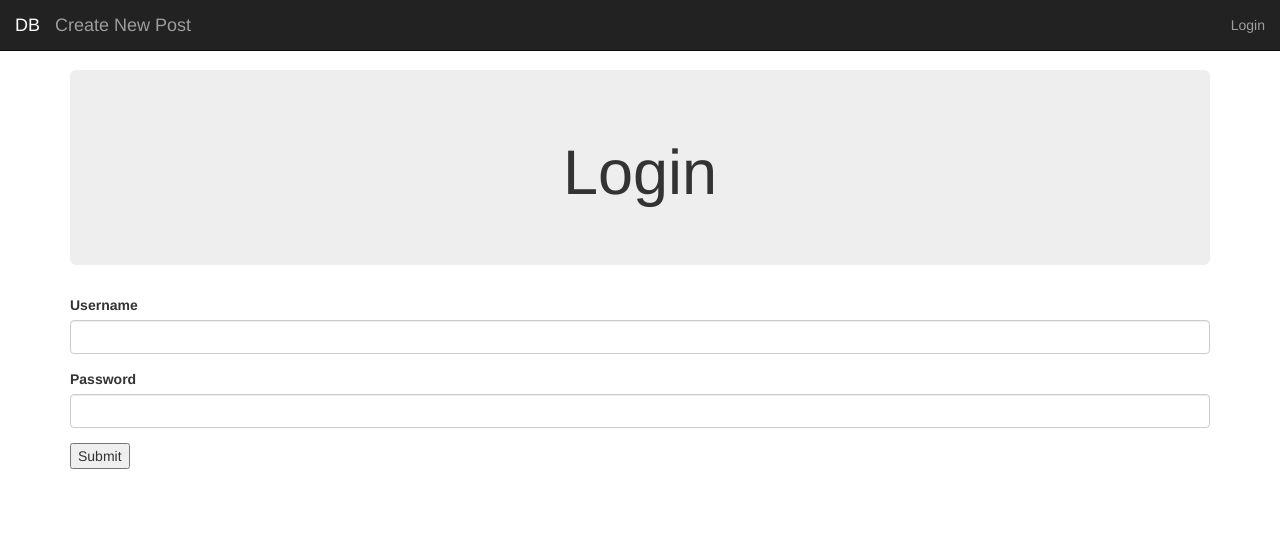
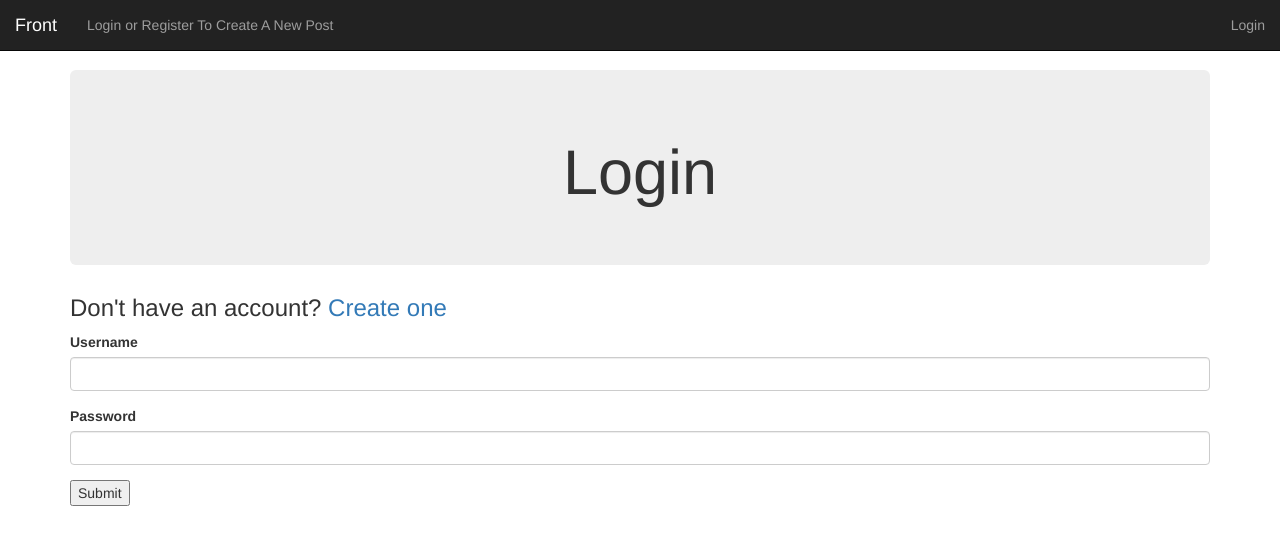
Before and after one commit to johnlaine1/udacity-fsnd-blog, a Python web app: template templates/login.html in a window 1280 px wide. Shown: the top 545 px of the page. Run offline with Jinja, Linux system fonts and the light colour scheme; the template is opened without the code that fills it, so the values that code supplies are empty; some libraries are stand-ins or nearby versions.

Commit message:
feat: Issue 9: Restrict user to only editing or deleting thier posts
Closes #9

```diff
--- a/post.py
+++ b/post.py
@@ -4,4 +4,5 @@ class Post(db.Model):
     '''A class used to create a Post database table'''
     subject = db.StringProperty(required = True)
     content = db.TextProperty(required = True)
+    author = db.TextProperty()
     created = db.DateTimeProperty(auto_now_add = True)
--- a/templates/base.html
+++ b/templates/base.html
@@ -12,8 +12,12 @@
             <nav class="navbar navbar-inverse navbar-fixed-top">
               <div class="container-fluid">
                 <ul class="nav navbar-nav navbar-left">
-                  <li><a class="navbar-brand" href="/">DB</a></li>
-                  <li><a class="add-post navbar-brand navbar-right" href="/post/create">Create New Post</a></li>
+                  <li><a class="navbar-brand" href="/">Front</a></li>
+                  {% if data.username %}
+                  <li><a class="add-post" href="/post/create">Create New Post</a></li>
+                  {% else %}
+                  <li><a class="add-post" href="/login">Login or Register To Create A New Post</a></li>
+                  {% endif %}
                 </ul>
                 <ul class="nav navbar-nav navbar-right">
                   {% if data.username %}
--- a/templates/front.html
+++ b/templates/front.html
@@ -5,7 +5,6 @@
 <div class="jumbotron text-center">
     <h1>Front Page</h1>
 </div>
-<a href="/login" class="login-button login-button btn btn-primary">Login</a>
 
 {% if data.posts %}
     <div class="list-group">
--- a/templates/login.html
+++ b/templates/login.html
@@ -4,6 +4,9 @@
 
 <div class="jumbotron text-center">
     <h1>Login</h1>
+</div>
+<div class="create-account">
+    <h3>Don't have an account? <a href="/signup">Create one</a></h3>
 </div>
 <form method="post" class="form-vertical">
     <div class="form-group">
--- a/templates/view-post.html
+++ b/templates/view-post.html
@@ -8,12 +8,14 @@
 
 <div class="post-created">
     <p><strong>Created on: </strong>{{ data.post.created.strftime("%b %d, %Y --- %-I:%M %p") }}</p>
+    <p><strong>Created by: </strong>{{ data.post.author }}</p>
 </div>
-<div class="post-content">
+<div class="post-content well well-lg">
     {{ data.post.content }}
 </div>
+{% if data.username == data.post.author %}
 <a href="/post/delete/{{ data.post.key().id() }}" class="delete-button btn btn-primary">Delete Post</a>
 <a href="/post/update/{{ data.post.key().id() }}" class="update-button btn btn-primary">Update Post</a>
-
+{% endif %}
 
 {% endblock %}
```
Also changed, not shown: main.py (+24 -9 lines), templates/welcome.html (+11 -0 lines).
